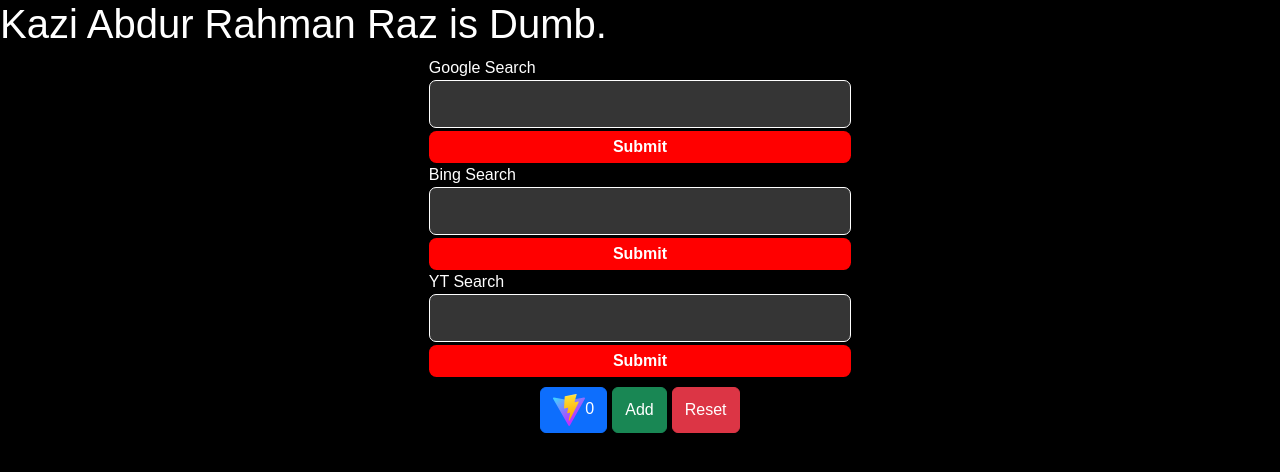
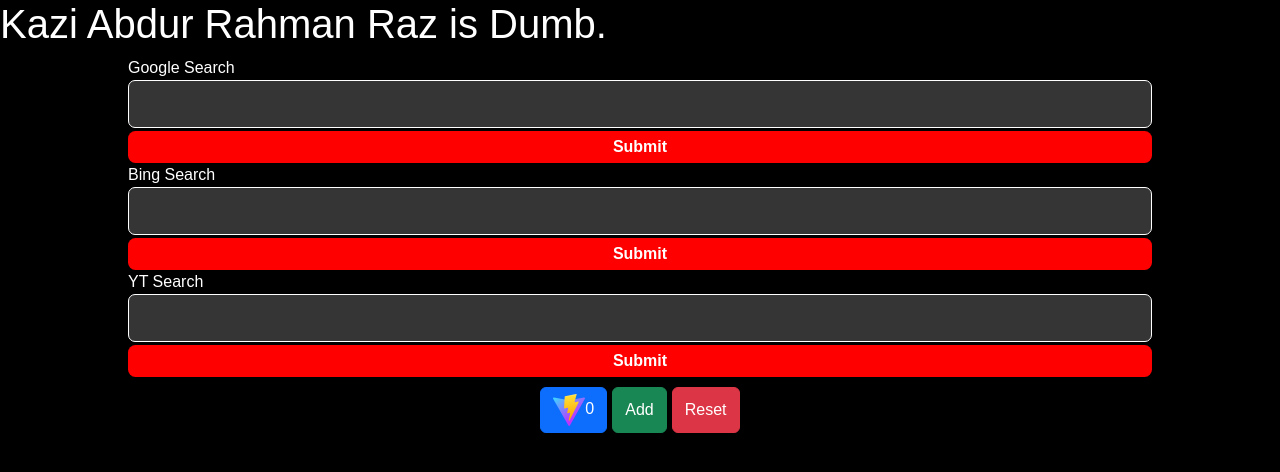
Before and after one commit to Moinul-Islam-Raj/react-search-raj, a React (Vite) app: page / in a window 1280 px wide. Shown: the top 472 px of the page. Built offline with nearby package versions, Linux system fonts and the light colour scheme.

Commit message:
long bar

```diff
--- a/src/components/css/searchBar.css
+++ b/src/components/css/searchBar.css
@@ -1,6 +1,6 @@
 #g-search-bar {
   display: block;
-  width: 33vw;
+  width: 80vw;
   color:white;
   background-color: rgb(53, 53, 53);
   border: 1.5px solid white;
```
